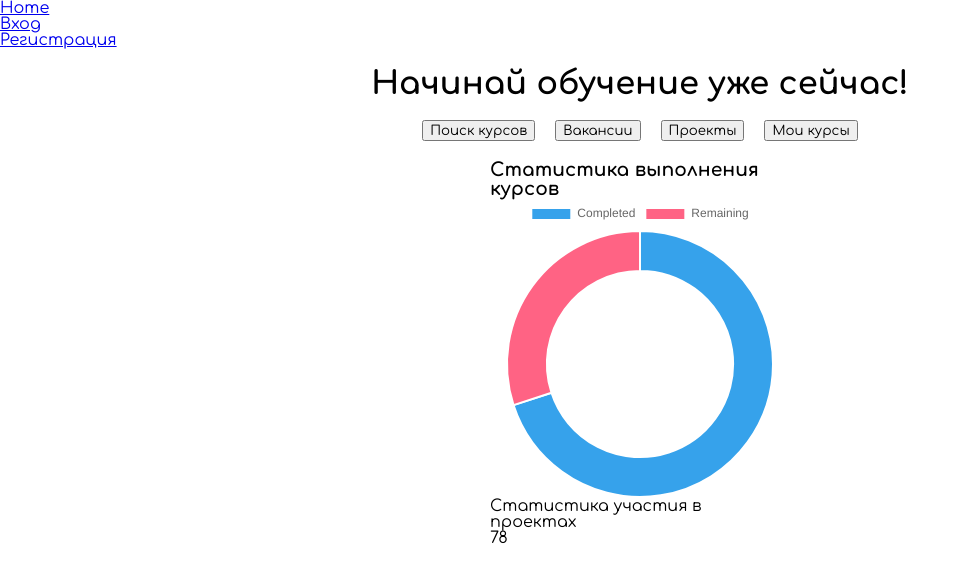
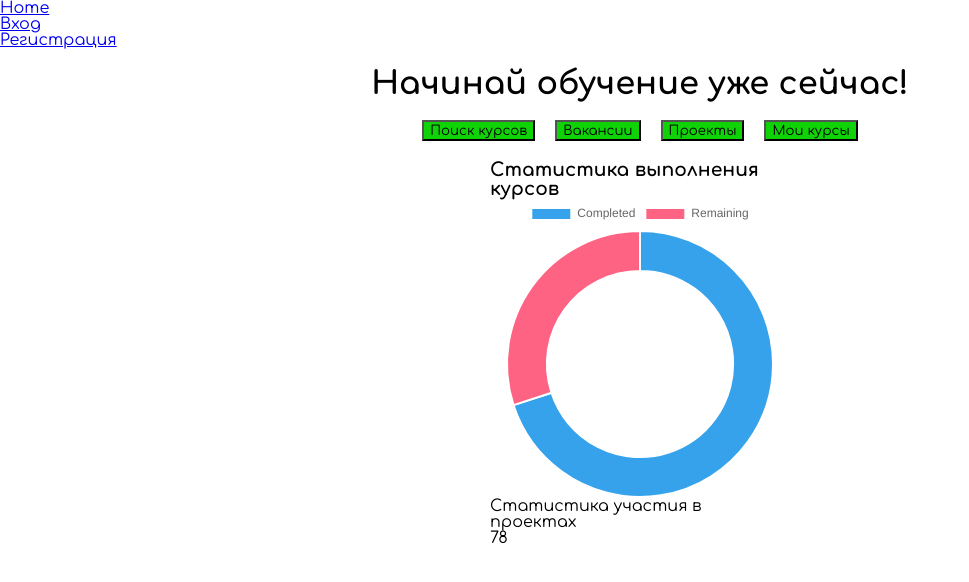
Before and after one commit to lopurw/ChillGuys_EduConnect, a React (Vite) app: page /homeuser in a window 1280 px wide. Shown: the top 582 px of the page, without its empty margins (0-969 px from the left). Built offline with nearby package versions, Linux system fonts and the light colour scheme.

Commit message:
HomeUser.jsx

```diff
--- a/src/pages/HomeUser.jsx
+++ b/src/pages/HomeUser.jsx
@@ -3,16 +3,14 @@ import { register } from '../services/ApiServ';
 import StatisticsChart from '../components/StatisticsUserHome';
 import classes from '../styles/HomeUser.module.css';
 const HomeUser = () => {
-
-
 	return (
 		<div className={classes.main}>
 			<h1>Начинай обучение уже сейчас!</h1>
 			<div className={classes.buttons_container}>
-      <button>Поиск курсов</button>
-      <button>Вакансии</button>
-      <button>Проекты</button>
-      <button>Мои курсы</button>
+				<button className={classes.button}>Поиск курсов</button>
+				<button className={classes.button}>Вакансии</button>
+				<button className={classes.button}>Проекты</button>
+				<button className={classes.button}>Мои курсы</button>
 			</div>
 			<StatisticsChart></StatisticsChart>
 		</div>
--- a/src/styles/HomeUser.module.css
+++ b/src/styles/HomeUser.module.css
@@ -1,3 +1,5 @@
+@import url('Variables.css');
+
 .main {
 	display: flex;
 	align-items: center;
@@ -11,3 +13,6 @@
 	gap: 20px;
 	flex-wrap: wrap;
 }
+.button {
+	background: var(--green-color);
+}
```
Lines whose indentation alone changed are shown as unchanged.
